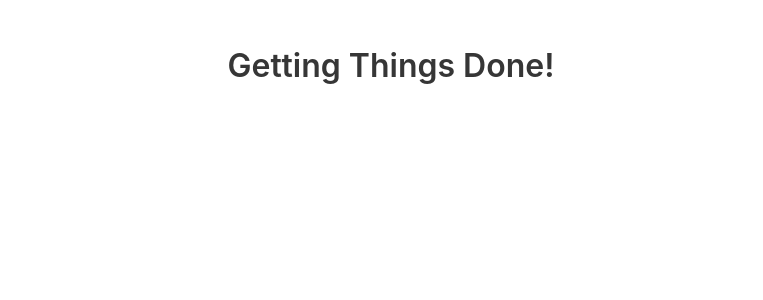
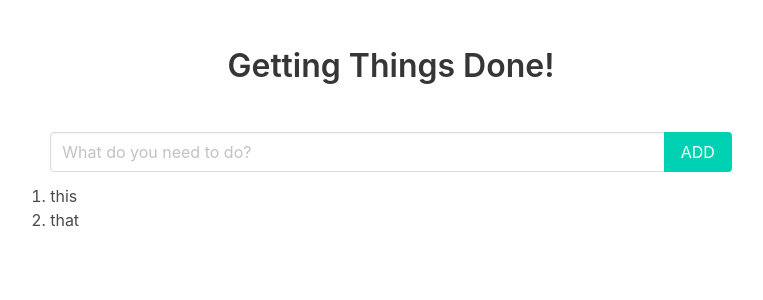
Before and after one commit to stungeye/Vue-To-Do-with-Bulma, a Vue app: page / in a window 1280 px wide. Shown: the top 300 px of the page, without its empty margins (249-1012 px from the left). Built offline with nearby package versions, Linux system fonts and the light colour scheme.

Commit message:
Initial todo app with add item functionality.

```diff
--- a/src/App.vue
+++ b/src/App.vue
@@ -1,5 +1,36 @@
 <template>
-  <div id="app"></div>
+  <div id="app">
+    <div class="field has-addons">
+      <div class="control is-expanded">
+        <input
+          v-model.trim="newUserItem"
+          class="input"
+          placeholder="What do you need to do?"
+          @keyup.enter="addNewUserItem"
+        />
+      </div>
+
+      <div class="control">
+        <button class="button is-primary" @click="addNewUserItem">
+          <!--<FontAwesomeIcon icon="{faPlusCircle}" /> -->
+          ADD
+        </button>
+      </div>
+    </div>
+    <ol>
+      <li v-for="toDo in toDoItems" :key="toDo.timestamp">
+        {{ toDo.text }}
+      </li>
+    </ol>
+    <!--
+    <ListItems
+      items="{this.state.toDoItems}"
+      deleteItem="{this.deleteItem}"
+      markItemComplete="{this.markItemComplete}"
+      clearCompleted="{this.clearCompleted}"
+    />
+    -->
+  </div>
 </template>
 
 <script>
@@ -7,17 +38,28 @@ import "./assets/sass/bulma-import.scss";
 import "./assets/sass/global.scss";
 
 export default {
-  name: "App"
+  name: "ToDoVue",
+  data: function() {
+    return {
+      newUserItem: "",
+      toDoItems: [{ text: "this" }, { text: "that" }]
+    };
+  },
+
+  methods: {
+    addNewUserItem: function() {
+      if (this.newUserItem === "") return;
+
+      this.toDoItems.push({
+        text: this.newUserItem,
+        done: false,
+        timestamp: Date.now()
+      });
+
+      this.newUserItem = "";
+    }
+  }
 };
 </script>
 
-<style>
-#app {
-  font-family: Avenir, Helvetica, Arial, sans-serif;
-  -webkit-font-smoothing: antialiased;
-  -moz-osx-font-smoothing: grayscale;
-  text-align: center;
-  color: #2c3e50;
-  margin-top: 60px;
-}
-</style>
+<style lang="scss"></style>
--- a/src/assets/sass/global.scss
+++ b/src/assets/sass/global.scss
@@ -1,7 +1,3 @@
-form {
-  margin-bottom: 2rem;
-}
-
 header {
   text-align: center;
   margin-bottom: 3rem;
```
Also changed, not shown: 1 other file (tests, documents, lock files or other folders).
